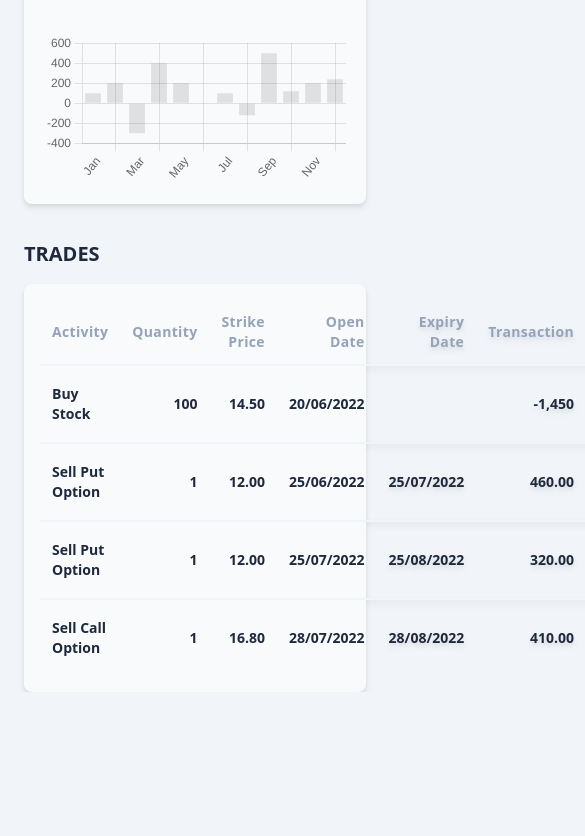
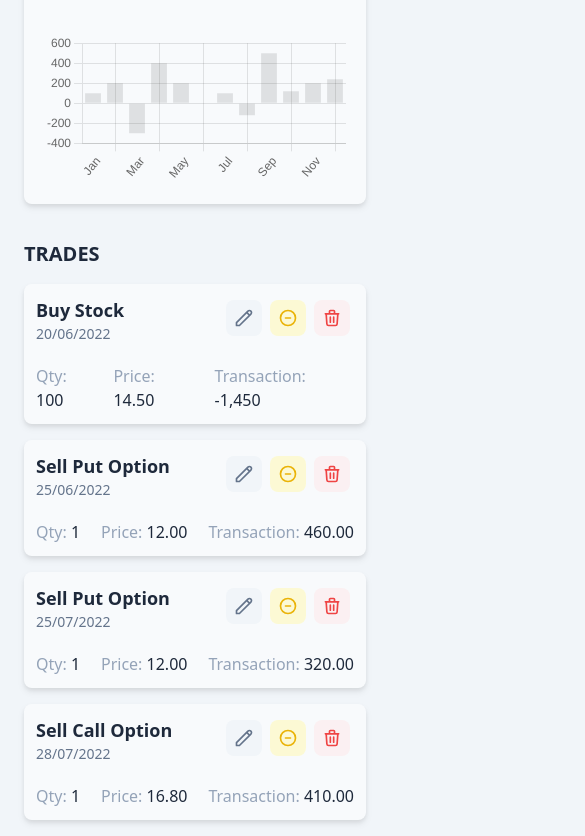
Before and after one commit to Keng-Hwee/WheelR, a Next.js app: page /strategy in a window 390 px wide. Shown: the part 798-1634 px from the top of the page, 585 px wide, since content can reach past the window. Before the commit the page ends 1490 px from the top, so only its background shows below. Built offline with nearby package versions, Linux system fonts and the light colour scheme.

Commit message:
Add trade list UI for small screens

```diff
--- /dev/null
+++ b/components/strategy/TradeList/TradeList.tsx
@@ -0,0 +1,65 @@
+import SectionHeader from '../../common/SectionHeader'
+import TradeListMD from './TradeListMD'
+import TradeListSM from './TradeListSm'
+const TradeList = () => {
+  const trades = [
+    {
+      id: 1,
+      quantity: 100,
+      action: 'Buy', //Buy, Sell,
+      type: 'Stock', //Stock, Call  Option, Put Option
+      openDate: '20/06/2022',
+      strikePrice: '14.50',
+      expirationDate: '',
+      closeDate: '20/06/2022',
+      transaction: '-1,450',
+    },
+    {
+      id: 2,
+      quantity: 1,
+      action: 'Sell', //Buy, Sell,
+      type: 'Put Option', //Stock, Call  Option, Put Option
+      openDate: '25/06/2022',
+      strikePrice: '12.00',
+      expirationDate: '25/07/2022',
+      closeDate: '22/07/2022',
+      transaction: '460.00',
+    },
+    {
+      id: 3,
+      quantity: 1,
+      action: 'Sell', //Buy, Sell,
+      type: 'Put Option', //Stock, Call  Option, Put Option
+      openDate: '25/07/2022',
+      strikePrice: '12.00',
+      expirationDate: '25/08/2022',
+      closeDate: '',
+      transaction: '320.00',
+    },
+    {
+      id: 4,
+      quantity: 1,
+      action: 'Sell', //Buy, Sell,
+      type: 'Call Option', //Stock, Call  Option, Put Option
+      openDate: '28/07/2022',
+      strikePrice: '16.80',
+      expirationDate: '28/08/2022',
+      closeDate: '',
+      transaction: '410.00',
+    },
+  ]
+
+  return (
+    <>
+      <SectionHeader headerName="TRADES"></SectionHeader>
+      <div className="md:hidden">
+        <TradeListSM></TradeListSM>
+      </div>
+      <div className="hidden md:block">
+        <TradeListMD></TradeListMD>
+      </div>
+    </>
+  )
+}
+
+export default TradeList
--- a/components/strategy/TradeList.tsx
+++ b/components/strategy/TradeList/TradeListMD.tsx
@@ -1,11 +1,9 @@
-import { Card } from '../common/Card'
 import {
   PencilIcon,
   TrashIcon,
   MinusCircleIcon,
 } from '@heroicons/react/outline'
-import SectionHeader from '../common/SectionHeader'
-const TradeList = () => {
+const TradeListMD = () => {
   const trades = [
     {
       id: 1,
@@ -55,7 +53,6 @@ const TradeList = () => {
 
   return (
     <div>
-      <SectionHeader headerName="TRADES" />
       <div className="drop-shadow-md rounded-lg bg-slate-50 p-4">
         <table className="w-full">
           <thead className="text-slate-400">
@@ -127,4 +124,4 @@ const TradeList = () => {
   )
 }
 
-export default TradeList
+export default TradeListMD
--- /dev/null
+++ b/components/strategy/TradeList/TradeListSM.tsx
@@ -0,0 +1,130 @@
+import {
+  MinusCircleIcon,
+  PencilIcon,
+  TrashIcon,
+} from '@heroicons/react/outline'
+
+interface Props {
+  id: number
+  quantity: number
+  action: string
+  type: string
+  openDate: string
+  strikePrice: string
+  expirationDate: string
+  closeDate: string
+  transaction: string
+}
+
+const TradeListSMCard = ({
+  id,
+  quantity,
+  action,
+  type,
+  openDate,
+  strikePrice,
+  expirationDate,
+  closeDate,
+  transaction,
+}: Props) => {
+  return (
+    <div className="bg-slate-50 rounded-lg drop-shadow-md p-3 mb-4">
+      <div className="flex flex-row justify-between items-start mb-4">
+        <div className="flex flex-col">
+          <p className="text-slate-800 font-bold text-lg">
+            {action} {type}
+          </p>
+          <p className="text-slate-500 text-sm">{openDate}</p>
+        </div>
+
+        <div className="flex flex-row">
+          <span className="bg-slate-100 rounded-lg bg-opacity-100 m-1">
+            <PencilIcon className="h-5 w-5 text-slate-500 m-2" />
+          </span>
+          <span className="bg-yellow-100 rounded-lg bg-opacity-70 m-1">
+            <MinusCircleIcon className="h-5 w-5 text-yellow-500 m-2" />
+          </span>
+          <span className="bg-red-100 rounded-lg bg-opacity-40 m-1">
+            <TrashIcon className="h-5 w-5 text-red-500 m-2" />
+          </span>
+        </div>
+      </div>
+      <div className="flex flex-row space-x-4 mt-5 justify-between">
+        <p className="text-slate-400 font-medium">
+          Qty: <span className="text-slate-800">{quantity}</span>
+        </p>
+        <p className="text-slate-400 font-medium">
+          Price: <span className="text-slate-800">{strikePrice}</span>
+        </p>
+        <p className="text-slate-400 font-medium">
+          Transaction:{' '}
+          <span className="text-slate-800">{transaction}</span>
+        </p>
+      </div>
+    </div>
+  )
+}
+
+const TradeListSM = () => {
+  const trades = [
+    {
+      id: 1,
+      quantity: 100,
+      action: 'Buy', //Buy, Sell,
+      type: 'Stock', //Stock, Call  Option, Put Option
+      openDate: '20/06/2022',
+      strikePrice: '14.50',
+      expirationDate: '',
+      closeDate: '20/06/2022',
+      transaction: '-1,450',
+    },
+    {
+      id: 2,
+      quantity: 1,
+      action: 'Sell', //Buy, Sell,
+      type: 'Put Option', //Stock, Call  Option, Put Option
+      openDate: '25/06/2022',
+      strikePrice: '12.00',
+      expirationDate: '25/07/2022',
+      closeDate: '22/07/2022',
+      transaction: '460.00',
+    },
+    {
+      id: 3,
+      quantity: 1,
+      action: 'Sell', //Buy, Sell,
+      type: 'Put Option', //Stock, Call  Option, Put Option
+      openDate: '25/07/2022',
+      strikePrice: '12.00',
+      expirationDate: '25/08/2022',
+      closeDate: '',
+      transaction: '320.00',
+    },
+    {
+      id: 4,
+      quantity: 1,
+      action: 'Sell', //Buy, Sell,
+      type: 'Call Option', //Stock, Call  Option, Put Option
+      openDate: '28/07/2022',
+      strikePrice: '16.80',
+      expirationDate: '28/08/2022',
+      closeDate: '',
+      transaction: '410.00',
+    },
+  ]
+
+  return (
+    <>
+      {trades.map((trade) => {
+        return (
+          <TradeListSMCard
+            key={trade.id}
+            {...trade}
+          ></TradeListSMCard>
+        )
+      })}
+    </>
+  )
+}
+
+export default TradeListSM
--- a/pages/strategy/index.tsx
+++ b/pages/strategy/index.tsx
@@ -5,7 +5,7 @@ import {
 } from '../../components/common/Card'
 import PremiumCollectionChart from '../../components/strategy/PremiumCollectionChart'
 import StrategyValueChart from '../../components/strategy/StrategyValueChart'
-import TradeList from '../../components/strategy/TradeList'
+import TradeList from '../../components/strategy/TradeList/TradeList'
 
 const Strategy = () => {
   return (
```
Also changed, not shown: components/strategy/TradeList.Md.tsx (deleted), components/strategy/TradeListSm.tsx (deleted).
